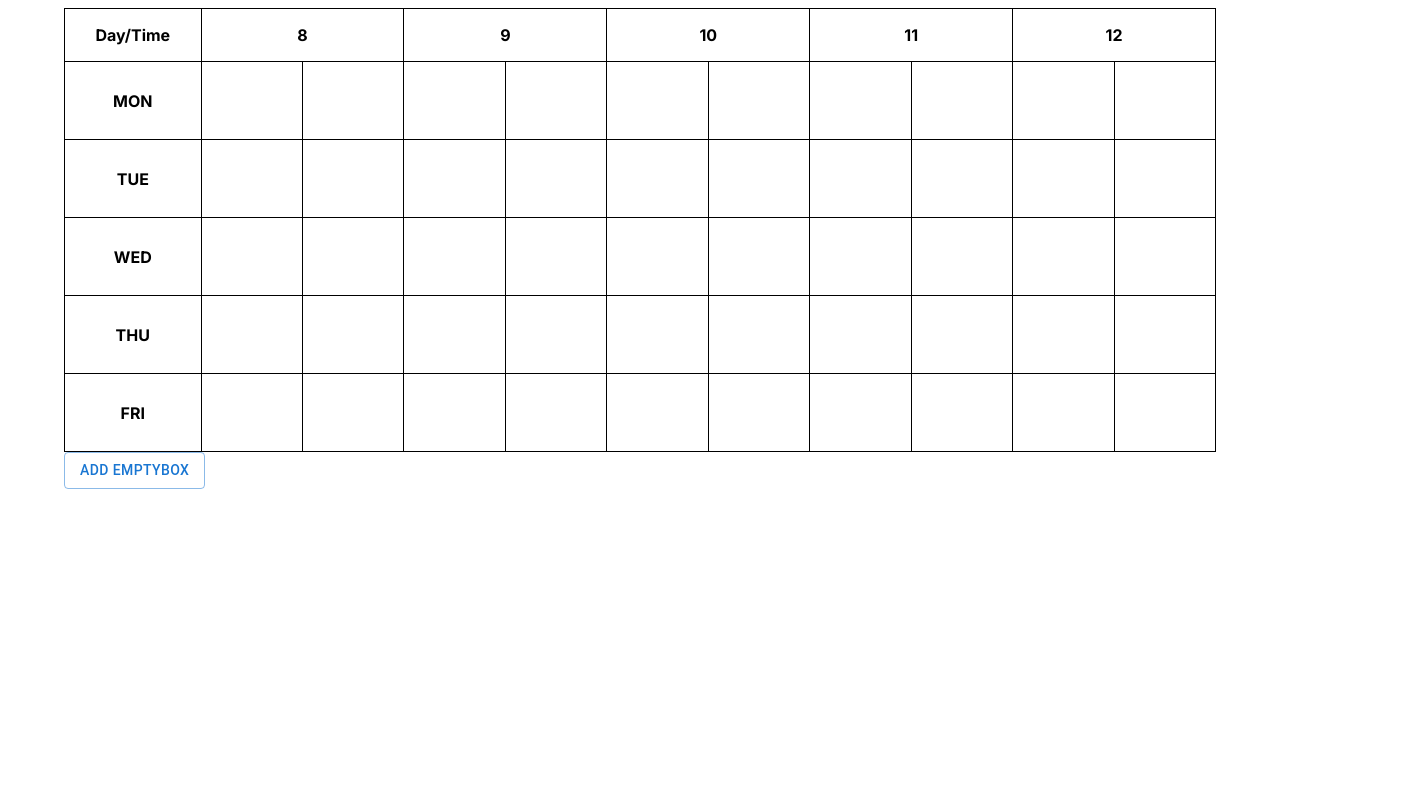
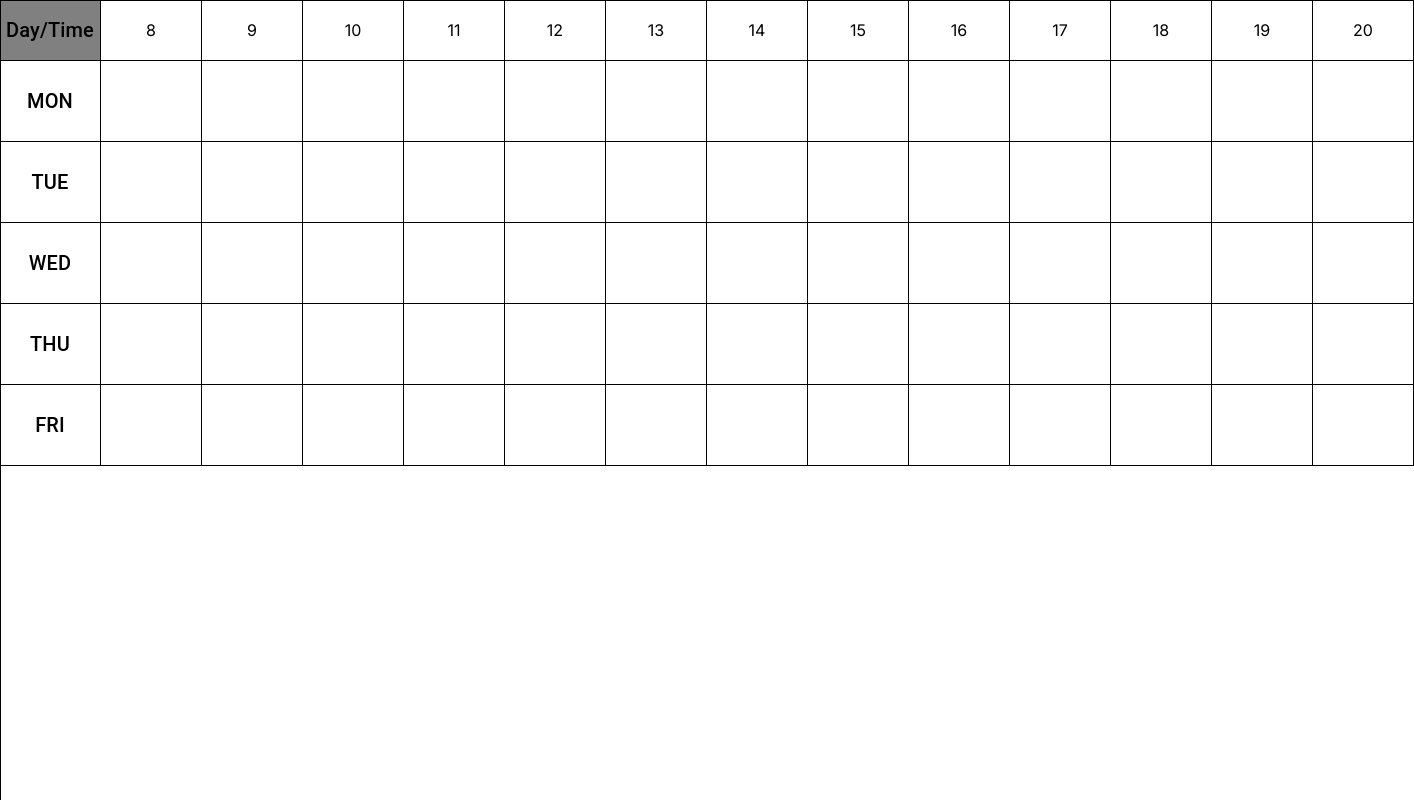
Before and after one commit to Ronnakrit888/schedule-reg-kku, a Next.js app: page / in a window 1280 px wide. Shown: the top 800 px of the page, 1414 px wide, since content can reach past the window. Built offline with nearby package versions, Linux system fonts and the light colour scheme.

Commit message:
update table

```diff
--- a/src/app/page.module.css
+++ b/src/app/page.module.css
@@ -1,14 +1,14 @@
-.timeHeader {
-  width: 150px;
-  height: 50px
+.line {
+  position: absolute;
+  background-color: black;
+
 }
-
-.subject {
-  width: 75px;
-  height: 75px;
+.dayHeader {
+  position: absolute;
+  display: flex;
+  flex-direction: column;
+  -webkit-box-pack: center;
+  justify-content: center;
+  text-align: center;
+  padding: 1px;
 }
-
-.dayHeader {
-  width: 25px;
-  height: 75px;
-}
--- a/src/app/page.tsx
+++ b/src/app/page.tsx
@@ -1,47 +1,118 @@
-  'use client'
+"use client";
 
 import React, { useState } from "react";
-  import { Container, Button } from "@mui/material";
-  import styles from './page.module.css'
-  import EmptyBox from "./shared/components/box-subject";
-
-  type GridType = string[][]
+import { Container, Button, Typography } from "@mui/material";
+import styles from "./page.module.css";
 
 export default function Home() {
-
-    const days : string[] = ["MON", "TUE", "WED", "THU", "FRI"]
-    const times : string[] = ['8', '9', '10', '11', '12']
-
-    const initialGrid : GridType = days.map(() => Array(times.length * 2).fill(""))
-    const [grid, setGrid] = useState<GridType>(initialGrid)
+  const days: string[] = ["MON", "TUE", "WED", "THU", "FRI"];
+  const times: string[] = [
+    "8",
+    "9",
+    "10",
+    "11",
+    "12",
+    "13",
+    "14",
+    "15",
+    "16",
+    "17",
+    "18",
+    "19",
+    "20",
+  ];
 
   return (
-      <Container sx={{
-        maxWidth: 2000,
-        maxHeight: 1000
-        }}>
-        <table>
-          <thead>
-            <tr>
-              <th style={{ width: 100 }}>Day/Time</th>
-              {times.map((time, timeIndex) => (
-                <th key={timeIndex} className={styles.timeHeader} colSpan={4}>{time}</th>
+    <Container sx={{ maxWidth: "1440px" }}>
+      <div style={{ display: "block" }}>
+        <div style={{ width: "100%" }}>
+          <div
+            className={styles.dayHeader}
+            style={{
+              top: "0px",
+              left: "0px",
+              width: "98px",
+              height: "58px",
+              backgroundColor: "grey",
+            }}
+          >
+            <Typography variant="h6" color="black">
+              Day/Time
+            </Typography>
+          </div>
+          {days.map((value, index) => (
+            <div
+              className={styles.dayHeader}
+              style={{
+                top: `${61 + index * 81}px`,
+                left: "0px",
+                width: "98px",
+                height: "78px",
+              }}
+            >
+              <Typography variant="h6" color="black">
+                {value}
+              </Typography>
+            </div>
           ))}
-            </tr>
-          </thead>
-          <tbody>
-          {days.map((dayname, dayIndex) => (
-            <tr key={dayIndex}>
-              <th className={styles.dayHeader}>{dayname}</th>
-              {grid[dayIndex].map((cell, cellIndex) => (
-                <th key={cellIndex} className={styles.subject} colSpan={2}></th>
+          {times.map((value, index) => (
+            <div
+              key={index}
+              className={styles.dayHeader}
+              style={{
+                top: "0px",
+                left: `${101 + index * 101}px`,
+                width: "98px",
+                height: "58px",
+              }}
+            >
+              {value}
+            </div>
           ))}
-            </tr>
+        </div>
+      </div>
+      <span
+        className={styles.line}
+        style={{
+          top: "-0.5px",
+          left: "-0.5px",
+          width: "1414px",
+          height: "1px",
+        }}
+      ></span>
+      {[...Array(days.length + 1)].map((_, index) => (
+        <span
+          key={index}
+          className={styles.line}
+          style={{
+            top: `${60 + index * 81}px`,
+            left: "-0.5px",
+            width: "1414px",
+            height: "1px",
+          }}
+        ></span>
       ))}
-          </tbody>
-        </table>
-
-        <Button variant="outlined">Add EmptyBox</Button>
+      <span
+        className={styles.line}
+        style={{
+          top: "-0.5px",
+          left: "-0.5px",
+          width: "1px",
+          height: "1000px",
+        }}
+      ></span>
+      {[...Array(times.length + 1)].map((_, index) => (
+        <span
+          key={index}
+          className={styles.line}
+          style={{
+            top: "-0.5px",
+            left: `${100 + index * 101}px`,
+            width: "1px",
+            height: "466px",
+          }}
+        ></span>
+      ))}
     </Container>
   );
 }
```
Lines whose indentation alone changed are shown as unchanged.
